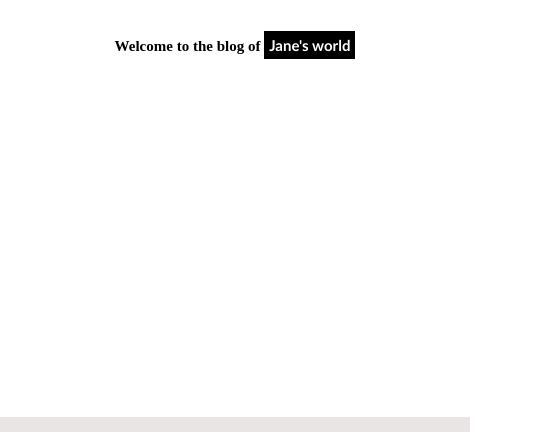
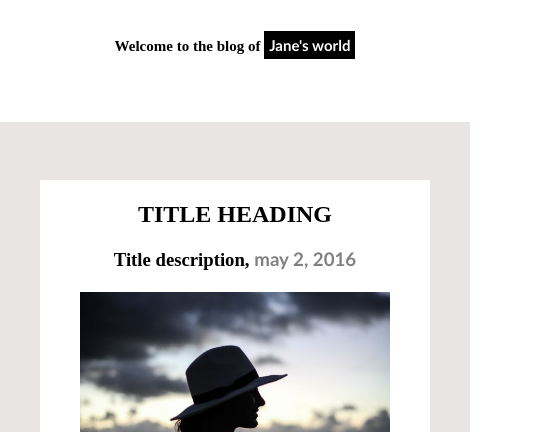
Before and after one commit to fullStackdeveloper12/fashionsite, a plain HTML site: page index.html in a window 390 px wide. Shown: the part 129-561 px from the top of the page, 536 px wide, since content can reach past the window. Drawn offline with Linux system fonts and the light colour scheme.

Commit message:
further changes in css

```diff
--- a/style.css
+++ b/style.css
@@ -387,8 +387,10 @@ footer .cta-btn-alt:hover {
 
   /*Main*/
   #main {
-    height: 35vh;
-    width: 63.5vh;
+    width: 100%;
+  }
+  #main img {
+    width: 120%;
   }
   #main h3 {
     display: none;
```
